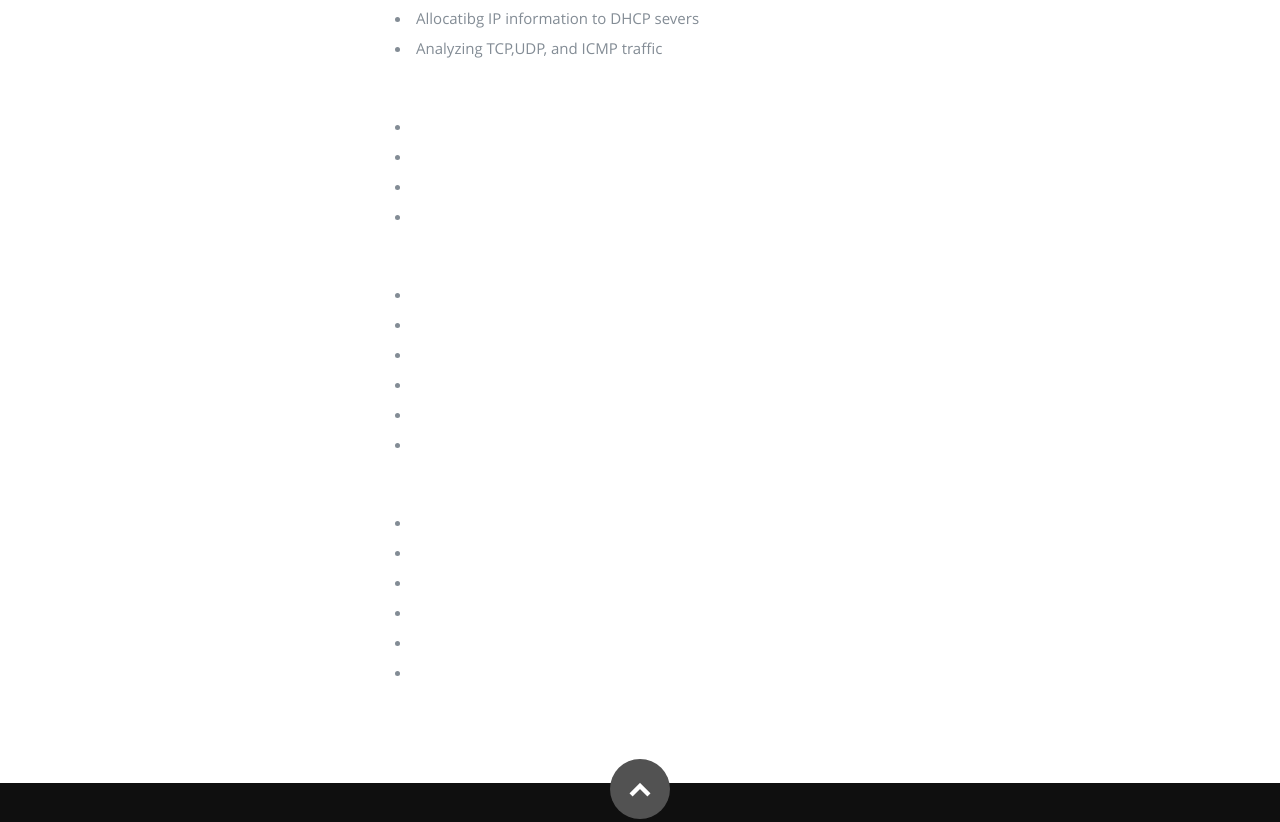
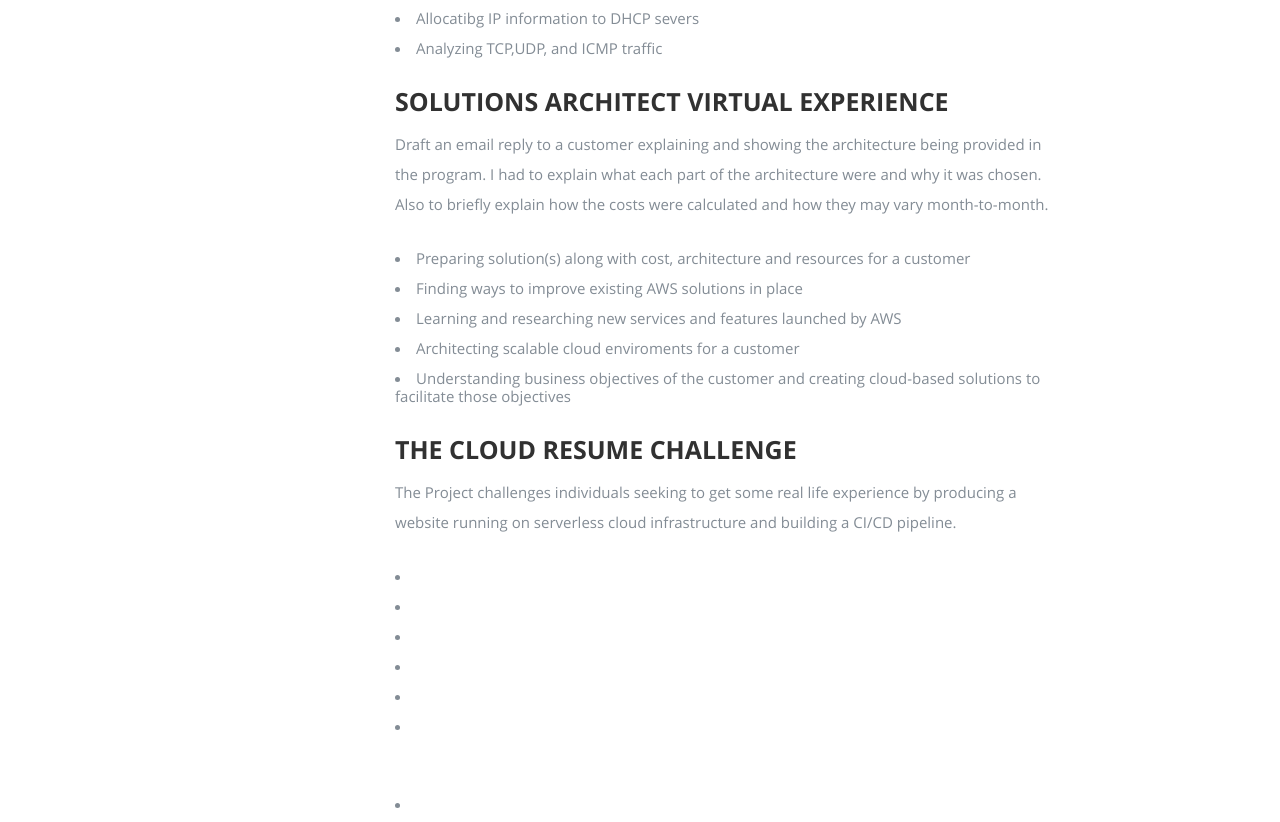
Before and after one commit to Katherine29a/AWS-Resume, a plain HTML site: page frontend/index.html in a window 1280 px wide. Shown: the part 2459-3281 px from the top of the page. Drawn offline with nearby package versions, Linux system fonts and the light colour scheme; a script that the page names is missing.

Commit message:
modified

```diff
--- a/frontend/index.html
+++ b/frontend/index.html
@@ -185,14 +185,15 @@
 
                <div class="twelve columns">
 
-                  <h3></h3>
-                  <p></p>
+                  <h3>SOLUTIONS ARCHITECT VIRTUAL EXPERIENCE</h3>
+                  <p>Draft  an email reply to a customer explaining and showing the architecture being provided in the program. I had to explain what each part of the architecture were and why it was chosen. Also to briefly explain how the costs were calculated and how they may vary month-to-month. </p>
 
                   <p>
-                  <li></li>
-                  <li></li>
-                  <li></li>
-                  <li></li>
+                  <li>Preparing solution(s) along with cost, architecture and resources for a customer</li>
+                  <li>Finding ways to improve existing AWS solutions in place</li>
+                  <li>Learning and researching new services and features launched by AWS</li>
+                  <li>Architecting scalable cloud enviroments for a customer</li>
+                  <li>Understanding business objectives of the customer and creating cloud-based solutions to facilitate those objectives</li>
                   </p>
 
                </div>
@@ -203,8 +204,8 @@
 
                <div class="twelve columns">
 
-                  <h3></h3>
-                  <p></p>
+                  <h3>THE CLOUD RESUME CHALLENGE</h3>
+                  <p>The Project challenges individuals seeking to get some real life experience by producing a website running on serverless cloud infrastructure and building a CI/CD pipeline. </p>
 
                   <p>
                   <li></li>
```
Also changed, not shown: 1 other file.
